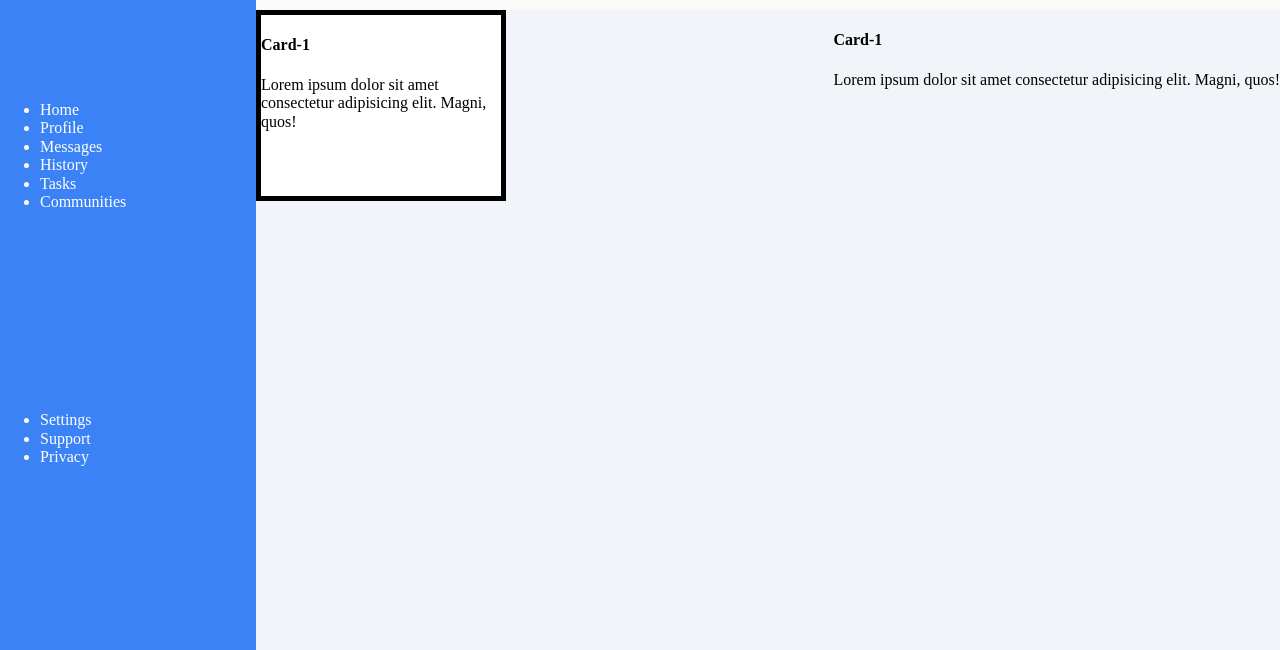
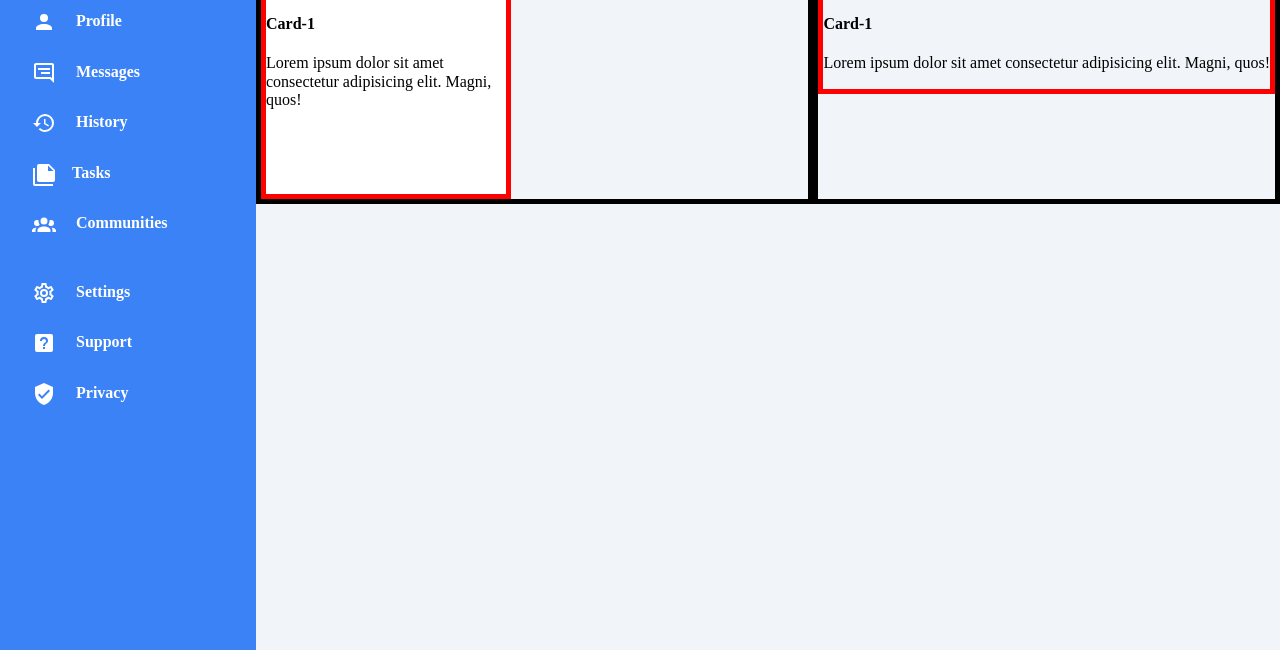
Before and after one commit to Jackie247/admin-dashboard, a website: page index.html in a window 1280 px wide. Shown: the part 150-800 px from the top of the page. Drawn offline with nearby package versions, Linux system fonts and the light colour scheme.

Commit message:
add icons to sidebar categories

```diff
--- a/index.html
+++ b/index.html
@@ -20,22 +20,60 @@
     </header>
     <nav class="sidebar">
         <div class="logo">
-
             <h2>Dashboard</h2>
         </div>
         <ul>
-            <li>Home</li>
-            <li>Profile</li>
-            <li>Messages</li>
-            <li>History</li>
-            <li>Tasks</li>
-            <li>Communities</li>
+            <li>
+                <svg style="width:24px;height:24px" viewBox="0 0 24 24">
+                    <path fill="currentColor" d="M10,20V14H14V20H19V12H22L12,3L2,12H5V20H10Z" />
+                </svg>
+                <p style="display: inline-block">Home</p>
+            </li>
+            <li><svg style="width:24px;height:24px" viewBox="0 0 24 24">
+                <path fill="currentColor" d="M12,4A4,4 0 0,1 16,8A4,4 0 0,1 12,12A4,4 0 0,1 8,8A4,4 0 0,1 12,4M12,14C16.42,14 20,15.79 20,18V20H4V18C4,15.79 7.58,14 12,14Z" />
+            </svg>
+            <p style="display: inline-block">Profile</p></li>
+            <li>
+                <svg style="width:24px;height:24px" viewBox="0 0 24 24">
+                    <path fill="currentColor" d="M9 11H18V13H9V11M18 7H6V9H18V7M22 4V22L18 18H4C2.9 18 2 17.11 2 16V4C2 2.9 2.9 2 4 2H20C21.1 2 22 2.89 22 4M20 4H4V16H18.83L20 17.17V4Z" />
+                </svg>
+                <p style="display: inline-block">Messages</p>
+            </li>
+            <li>
+                <svg style="width:24px;height:24px" viewBox="0 0 24 24">
+                    <path fill="currentColor" d="M13.5,8H12V13L16.28,15.54L17,14.33L13.5,12.25V8M13,3A9,9 0 0,0 4,12H1L4.96,16.03L9,12H6A7,7 0 0,1 13,5A7,7 0 0,1 20,12A7,7 0 0,1 13,19C11.07,19 9.32,18.21 8.06,16.94L6.64,18.36C8.27,20 10.5,21 13,21A9,9 0 0,0 22,12A9,9 0 0,0 13,3" />
+                </svg>
+                <p style="display:inline-block">History</p>
+            </li>
+            <li><svg style="width:24px;height:24px" viewBox="0 0 24 24">
+                <path fill="currentColor" d="M16,9H21.5L16,3.5V9M7,2H17L23,8V18A2,2 0 0,1 21,20H7C5.89,20 5,19.1 5,18V4A2,2 0 0,1 7,2M3,6V22H21V24H3A2,2 0 0,1 1,22V6H3Z" />
+            </svg><p style="display:inline-block">Tasks</p>
+        </li>
+            <li>
+                <svg style="width:24px;height:24px" viewBox="0 0 24 24">
+                    <path fill="currentColor" d="M12,5.5A3.5,3.5 0 0,1 15.5,9A3.5,3.5 0 0,1 12,12.5A3.5,3.5 0 0,1 8.5,9A3.5,3.5 0 0,1 12,5.5M5,8C5.56,8 6.08,8.15 6.53,8.42C6.38,9.85 6.8,11.27 7.66,12.38C7.16,13.34 6.16,14 5,14A3,3 0 0,1 2,11A3,3 0 0,1 5,8M19,8A3,3 0 0,1 22,11A3,3 0 0,1 19,14C17.84,14 16.84,13.34 16.34,12.38C17.2,11.27 17.62,9.85 17.47,8.42C17.92,8.15 18.44,8 19,8M5.5,18.25C5.5,16.18 8.41,14.5 12,14.5C15.59,14.5 18.5,16.18 18.5,18.25V20H5.5V18.25M0,20V18.5C0,17.11 1.89,15.94 4.45,15.6C3.86,16.28 3.5,17.22 3.5,18.25V20H0M24,20H20.5V18.25C20.5,17.22 20.14,16.28 19.55,15.6C22.11,15.94 24,17.11 24,18.5V20Z" />
+                </svg>
+                <p style="display:inline-block">Communities</p></li>
+            <br>
+            <li>
+                <svg style="width:24px;height:24px" viewBox="0 0 24 24">
+                    <path fill="currentColor" d="M12,8A4,4 0 0,1 16,12A4,4 0 0,1 12,16A4,4 0 0,1 8,12A4,4 0 0,1 12,8M12,10A2,2 0 0,0 10,12A2,2 0 0,0 12,14A2,2 0 0,0 14,12A2,2 0 0,0 12,10M10,22C9.75,22 9.54,21.82 9.5,21.58L9.13,18.93C8.5,18.68 7.96,18.34 7.44,17.94L4.95,18.95C4.73,19.03 4.46,18.95 4.34,18.73L2.34,15.27C2.21,15.05 2.27,14.78 2.46,14.63L4.57,12.97L4.5,12L4.57,11L2.46,9.37C2.27,9.22 2.21,8.95 2.34,8.73L4.34,5.27C4.46,5.05 4.73,4.96 4.95,5.05L7.44,6.05C7.96,5.66 8.5,5.32 9.13,5.07L9.5,2.42C9.54,2.18 9.75,2 10,2H14C14.25,2 14.46,2.18 14.5,2.42L14.87,5.07C15.5,5.32 16.04,5.66 16.56,6.05L19.05,5.05C19.27,4.96 19.54,5.05 19.66,5.27L21.66,8.73C21.79,8.95 21.73,9.22 21.54,9.37L19.43,11L19.5,12L19.43,13L21.54,14.63C21.73,14.78 21.79,15.05 21.66,15.27L19.66,18.73C19.54,18.95 19.27,19.04 19.05,18.95L16.56,17.95C16.04,18.34 15.5,18.68 14.87,18.93L14.5,21.58C14.46,21.82 14.25,22 14,22H10M11.25,4L10.88,6.61C9.68,6.86 8.62,7.5 7.85,8.39L5.44,7.35L4.69,8.65L6.8,10.2C6.4,11.37 6.4,12.64 6.8,13.8L4.68,15.36L5.43,16.66L7.86,15.62C8.63,16.5 9.68,17.14 10.87,17.38L11.24,20H12.76L13.13,17.39C14.32,17.14 15.37,16.5 16.14,15.62L18.57,16.66L19.32,15.36L17.2,13.81C17.6,12.64 17.6,11.37 17.2,10.2L19.31,8.65L18.56,7.35L16.15,8.39C15.38,7.5 14.32,6.86 13.12,6.62L12.75,4H11.25Z" />
+                </svg>
+                <p style="display:inline-block">Settings</p></li>
+            <li>
+                <svg style="width:24px;height:24px" viewBox="0 0 24 24">
+                    <path fill="currentColor" d="M11,18H13V16H11V18M12,6A4,4 0 0,0 8,10H10A2,2 0 0,1 12,8A2,2 0 0,1 14,10C14,12 11,11.75 11,15H13C13,12.75 16,12.5 16,10A4,4 0 0,0 12,6M5,3H19A2,2 0 0,1 21,5V19A2,2 0 0,1 19,21H5A2,2 0 0,1 3,19V5A2,2 0 0,1 5,3Z" />
+                </svg>
+                <p style="display:inline-block">Support</p></li>
+            <li>
+                <svg style="width:24px;height:24px" viewBox="0 0 24 24">
+                    <path fill="currentColor" d="M10,17L6,13L7.41,11.59L10,14.17L16.59,7.58L18,9M12,1L3,5V11C3,16.55 6.84,21.74 12,23C17.16,21.74 21,16.55 21,11V5L12,1Z" />
+                </svg>
+                <p style="display:inline-block">Privacy</p>
+            </li>
+
         </ul>
-        <ul>
-            <li>Settings</li>
-            <li>Support</li>
-            <li>Privacy</li>
-        </ul>
+
     </nav>
     <main>
         <div class="container">
--- a/style.css
+++ b/style.css
@@ -10,7 +10,7 @@ html,body{
     background-color: var(--background-color);
     display:grid;
     grid-template-columns: 1fr 4fr;
-    grid-template-rows: 1fr 4fr;
+    grid-template-rows: 1fr 5fr;
     height:100vh;
     width:100vw;
 }
@@ -23,30 +23,45 @@ header{
 /* Sidebar */
 .sidebar{
     display:grid;
+    grid-template-rows: 1fr 9fr ;
     grid-column: 1/2;
     grid-row:1/-1;
     background-color: var(--sidebar-bg);
     color:var(--sidebar-font-color);
+    font-weight: bolder;
+}
+.sidebar>ul, .sidebar>ul>li>svg{
+    list-style: none;
+    padding:0 1em;
+}
+.sidebar>ul>li>svg{
+    position:relative;
+    top:0.5em;
 }
 /* Main Content */
 .container{
     display:grid;
     grid-template-columns: 4fr 1fr;
-
-
 }
 .article{
     display:grid;
     grid-template-columns:repeat(auto-fit,minmax(150px,250px));
     grid-column:1/3;
     gap:10px;
+    border:5px solid black;
 }
 .article .card{
     background-color: #fff;
-    border:5px solid black;
+    border:5px solid red;
+
 }
 .announcements{
     display:grid;
     grid-template-rows: 1fr 1fr;
     grid-column:3/4;
+    border:5px solid black;
 }
+
+.announcements .card{
+    border:5px solid red;
+}
```
